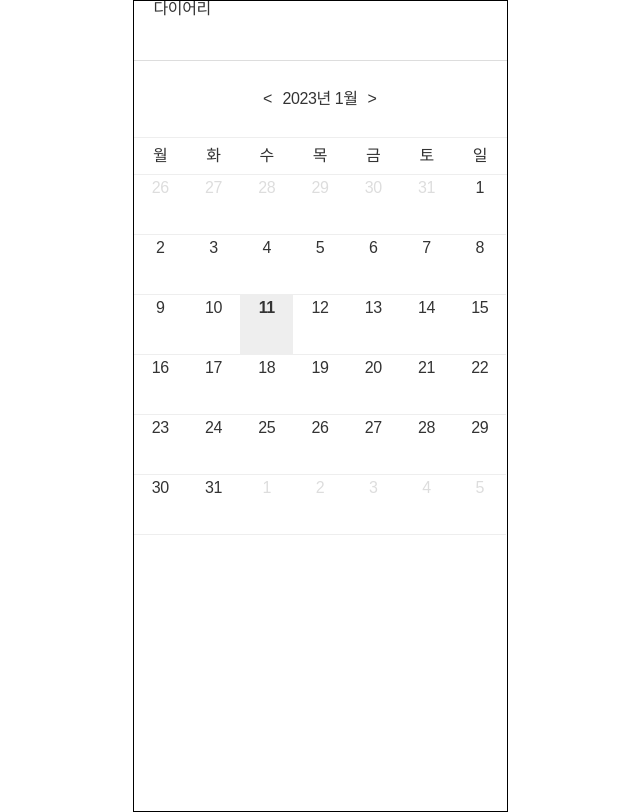
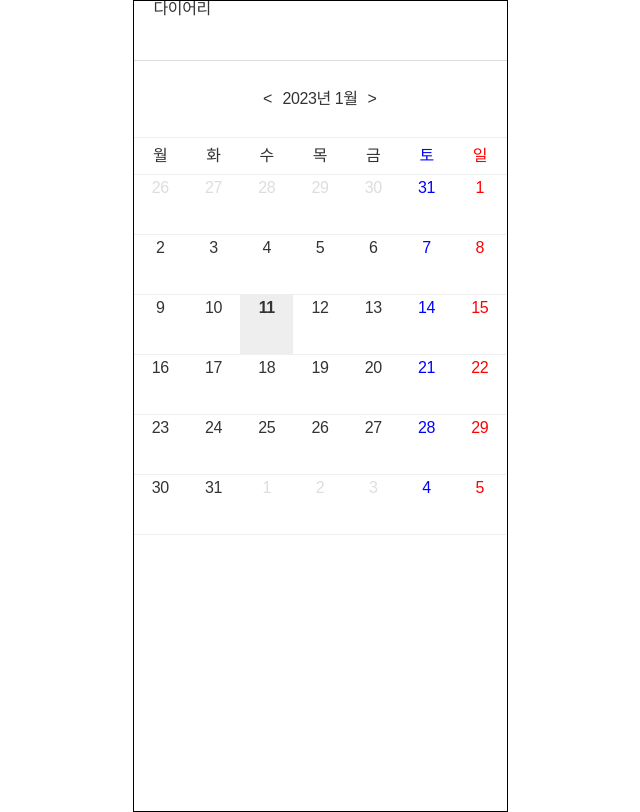
Before and after one commit to lzyjin/vue-diary, a Vue app: page / in a window 1280 px wide. Shown: the whole page, without its empty margins (320-960 px from the left). Built offline with nearby package versions, Linux system fonts and the light colour scheme; a web font is replaced by a local one.

Commit message:
js로 만든 캘린더 vue 형식으로 고침

```diff
--- a/src/assets/sass/pages/_main.scss
+++ b/src/assets/sass/pages/_main.scss
@@ -29,6 +29,13 @@
         .day {
             text-align: center;
             padding: 10px 0;
+
+            &:nth-of-type(7n - 1) {
+                color: blue;
+            }
+            &:nth-of-type(7n) {
+                color: red;
+            }
         }
     }
     .cal-content {
@@ -49,6 +56,13 @@
                 background: #eee;
                 font-weight: 700;
             }
+
+            &:nth-of-type(7n - 1) {
+                color: blue;
+            }
+            &:nth-of-type(7n) {
+                color: red;
+            }
         }
     }
 }
--- a/src/assets/sass/style.css
+++ b/src/assets/sass/style.css
@@ -1204,6 +1204,14 @@ header h1 a {
   padding: 10px 0;
 }
 
+.calendar .cal-header .day:nth-of-type(7n - 1) {
+  color: blue;
+}
+
+.calendar .cal-header .day:nth-of-type(7n) {
+  color: red;
+}
+
 .calendar .cal-content {
   display: grid;
   grid-template-columns: repeat(7, 1fr);
@@ -1225,4 +1233,12 @@ header h1 a {
   font-weight: 700;
 }
 
+.calendar .cal-content .date:nth-of-type(7n - 1) {
+  color: blue;
+}
+
+.calendar .cal-content .date:nth-of-type(7n) {
+  color: red;
+}
+
 /*# sourceMappingURL=style.css.map */
--- a/src/layouts/contentLayout.vue
+++ b/src/layouts/contentLayout.vue
@@ -2,13 +2,9 @@
   <div>
     <div class="calendar-wrap">
       <div class="month-wrap">
-        <button class="btn-prev-month">&lt;</button>
-
-        <!--TODO: 고쳐야함 -->
-<!--        <p class="curr-month">{{ this.today.year }}년 {{ this.today.month }}월</p>-->
+        <button class="btn-prev-month" @click="renderPrevMonth">&lt;</button>
         <p class="curr-month">{{ currentYear }}년 {{ currentMonth }}월</p>
-
-        <button class="btn-next-month">&gt;</button>
+        <button class="btn-next-month" @click="renderNextMonth">&gt;</button>
       </div>
       <div class="calendar">
         <div class="cal-header">
@@ -31,6 +27,7 @@
 <script>
 export default {
   name: "contentLayout",
+
   data() {
     return {
       today: {
@@ -49,42 +46,17 @@ export default {
       currentDate: 0,
     }
   },
-  beforeMount() {
 
-
-  },
-  mounted() {
-    // 참고 블로그: https://songsong.dev/11
-    // API: 121.161.237.50:50005/swagger-ui/index.html
-
-    const today = new Date();
-    this.today.year = today.getFullYear();
-    this.today.month = today.getMonth() + 1;
-    this.today.date = today.getDate();
-    this.today.day = today.getDay();
-
-    console.log('today');
-    console.log(this.today.year, this.today.month, this.today.date);
-    console.log(this.today.year, this.today.month - 1, this.today.date);
-
-    // 달력에서 표기하는 년, 월, 일
-    // let currentYear = today.getFullYear();
-    // let currentMonth = today.getMonth() + 1;
-    // let currentDate = today.getDate();
-    this.currentYear = today.getFullYear();
-    this.currentMonth = today.getMonth() + 1;
-    this.currentDate = today.getDate();
-
-    // const renderCalendar = function (thisMonthDate) { // this를 vue의 this가 아니라 함수의 this로 인식하니까 사용하지 말자
-    const renderCalendar = (thisMonthDate) => {
+  methods: {
+    renderCalendar(thisMonthDate)  {
       // month 는 0이 1월, 1이 2월 ... 11이 12월
       // day는 0이 일요일, 1이 월요일 ... 6이 토요일
 
-      // currentYear = thisMonthDate.getFullYear();
-      // currentMonth = thisMonthDate.getMonth() + 1;
-      // currentDate = thisMonthDate.getDate();
+      console.log(thisMonthDate);
+      console.log(thisMonthDate.getFullYear(), thisMonthDate.getMonth(), thisMonthDate.getDate());
+
       this.currentYear = thisMonthDate.getFullYear();
-      this.currentMonth = thisMonthDate.getMonth() + 1;
+      this.currentMonth = thisMonthDate.getMonth();
       this.currentDate = thisMonthDate.getDate();
 
       // console.log(currentYear, currentMonth, currentDate);
@@ -94,20 +66,16 @@ export default {
       // Date 객체를 만들 때 날짜를 0으로 지정하면 지난 달의 마지막 날짜를 가진 Date 객체가 반환된다.
 
       // 지난 달의 마지막 날의 날짜와 요일
-      // const lastMonthLastD = new Date(this.today.year, this.today.month - 1, 0);
-      // const lastMonthLastD = new Date(currentYear, currentMonth - 1, 0);
       const lastMonthLastD = new Date(this.currentYear, this.currentMonth - 1, 0);
-      console.log( `지난 달의 마지막 날의 일 : ${ lastMonthLastD.getDate() }`); // 31
-      console.log( `지난 달의 마지막 날의 요일 : ${ lastMonthLastD.getDay() }`); // 6
+      // console.log( `지난 달의 마지막 날의 일 : ${ lastMonthLastD.getDate() }`); // 31
+      // console.log( `지난 달의 마지막 날의 요일 : ${ lastMonthLastD.getDay() }`); // 6
       this.lastMonthLastDate = lastMonthLastD.getDate();
       this.lastMonthLastDay = lastMonthLastD.getDay();
 
       // 이번 달의 마지막 날의 날짜와 요일
-      // const thisMonthLastD = new Date(this.today.year, this.today.month, 0);
-      // const thisMonthLastD = new Date(currentYear, currentMonth, 0);
       const thisMonthLastD = new Date(this.currentYear, this.currentMonth, 0);
-      console.log( `이번 달의 마지막 날의 일 : ${ thisMonthLastD.getDate() }` ); // 31
-      console.log( `이번 달의 마지막 날의 요일 : ${ thisMonthLastD.getDay() }` ); // 2
+      // console.log( `이번 달의 마지막 날의 일 : ${ thisMonthLastD.getDate() }` ); // 31
+      // console.log( `이번 달의 마지막 날의 요일 : ${ thisMonthLastD.getDay() }` ); // 2
       this.thisMonthLastDate = thisMonthLastD.getDate();
       this.thisMonthLastDay = thisMonthLastD.getDay();
 
@@ -132,30 +100,45 @@ export default {
 
       // 오늘 날짜 표시
       calContent.querySelectorAll('.date').forEach(v => {
-        // if ( currentYear == this.today.year && currentMonth == this.today.month && v.textContent == this.today.date) {
-        if ( this.currentYear == this.today.year && this.currentMonth == this.today.month && v.textContent == this.today.date) {
+        if ( this.currentYear == this.today.year
+            && this.currentMonth == this.today.month
+            && v.textContent == this.today.date) {
           v.classList.add('today');
         }
       });
-    }
 
-    renderCalendar(today);
+    },
+
+    renderPrevMonth() {
+      this.renderCalendar(new Date(this.currentYear, this.currentMonth - 1, 1));
+    },
+
+    renderNextMonth() {
+      this.renderCalendar(new Date(this.currentYear, this.currentMonth + 1, 1));
+    },
 
 
-    // 지난달 보기
-    const btnPrevMonth = document.querySelector('.btn-prev-month');
-    btnPrevMonth.addEventListener('click', () => {
-      // renderCalendar(new Date(currentYear, currentMonth - 1, 1));
-      renderCalendar(new Date(this.currentYear, this.currentMonth - 1, 1));
-    });
 
-    // 다음달 보기
-    const btnNextMonth = document.querySelector('.btn-next-month');
-    btnNextMonth.addEventListener('click', () => {
-      // renderCalendar(new Date(currentYear, currentMonth + 1, 1));
-      renderCalendar(new Date(this.currentYear, this.currentMonth + 1, 1));
-    });
-  }
+  },
+
+  mounted() {
+    // 참고 블로그: https://songsong.dev/11
+    // API: 121.161.237.50:50005/swagger-ui/index.html
+
+    const today = new Date();
+    this.today.year = today.getFullYear();
+    this.today.month = today.getMonth() + 1;
+    this.today.date = today.getDate();
+    this.today.day = today.getDay();
+
+    // 달력에서 표기하는 년, 월, 일
+    this.currentYear = today.getFullYear();
+    this.currentMonth = today.getMonth() + 1;
+    this.currentDate = today.getDate();
+
+    this.renderCalendar( new Date( this.currentYear, this.currentMonth, this.currentDate ) );
+
+  },
 
 
 }
```
Also changed, not shown: 1 other file (tests, documents, lock files or other folders).
